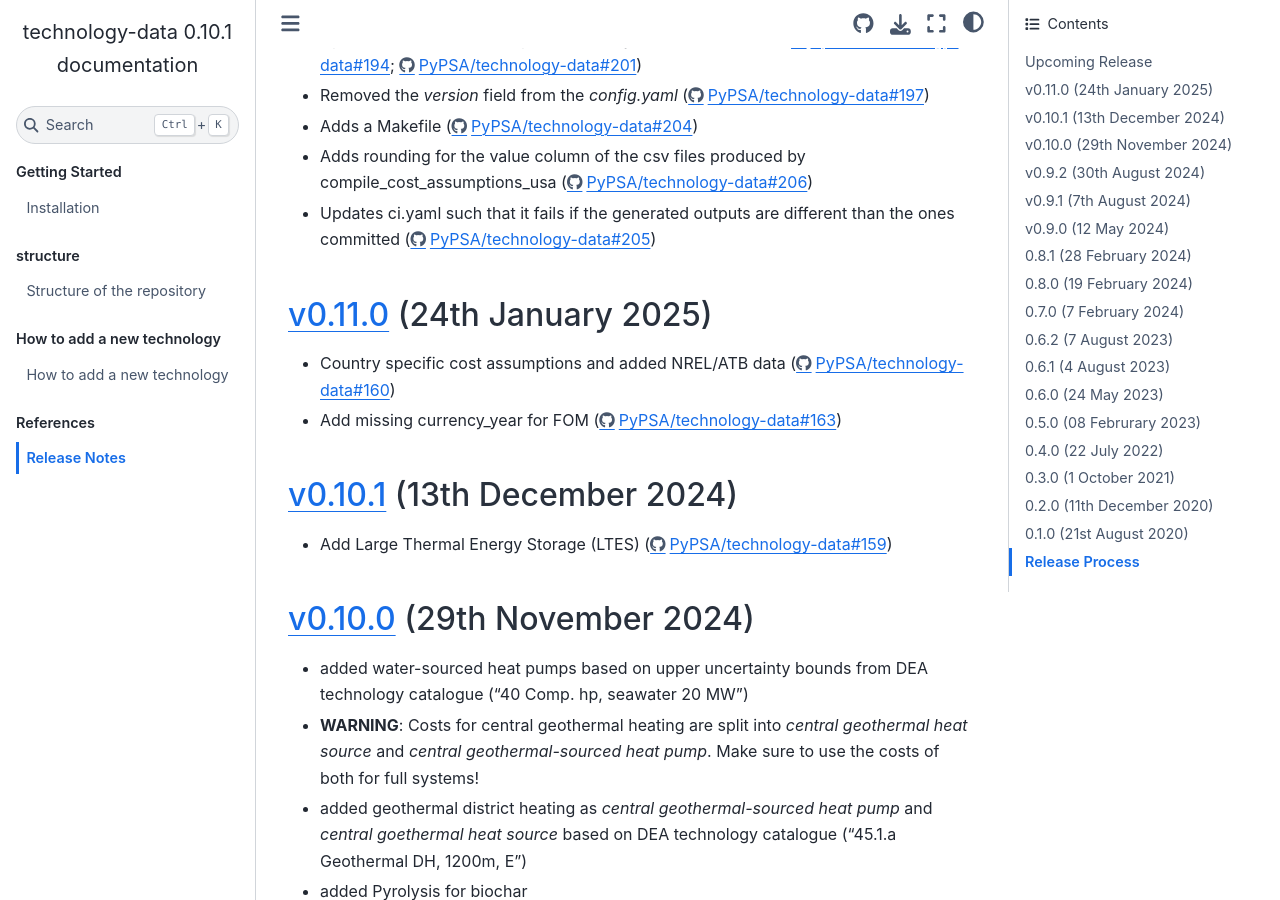
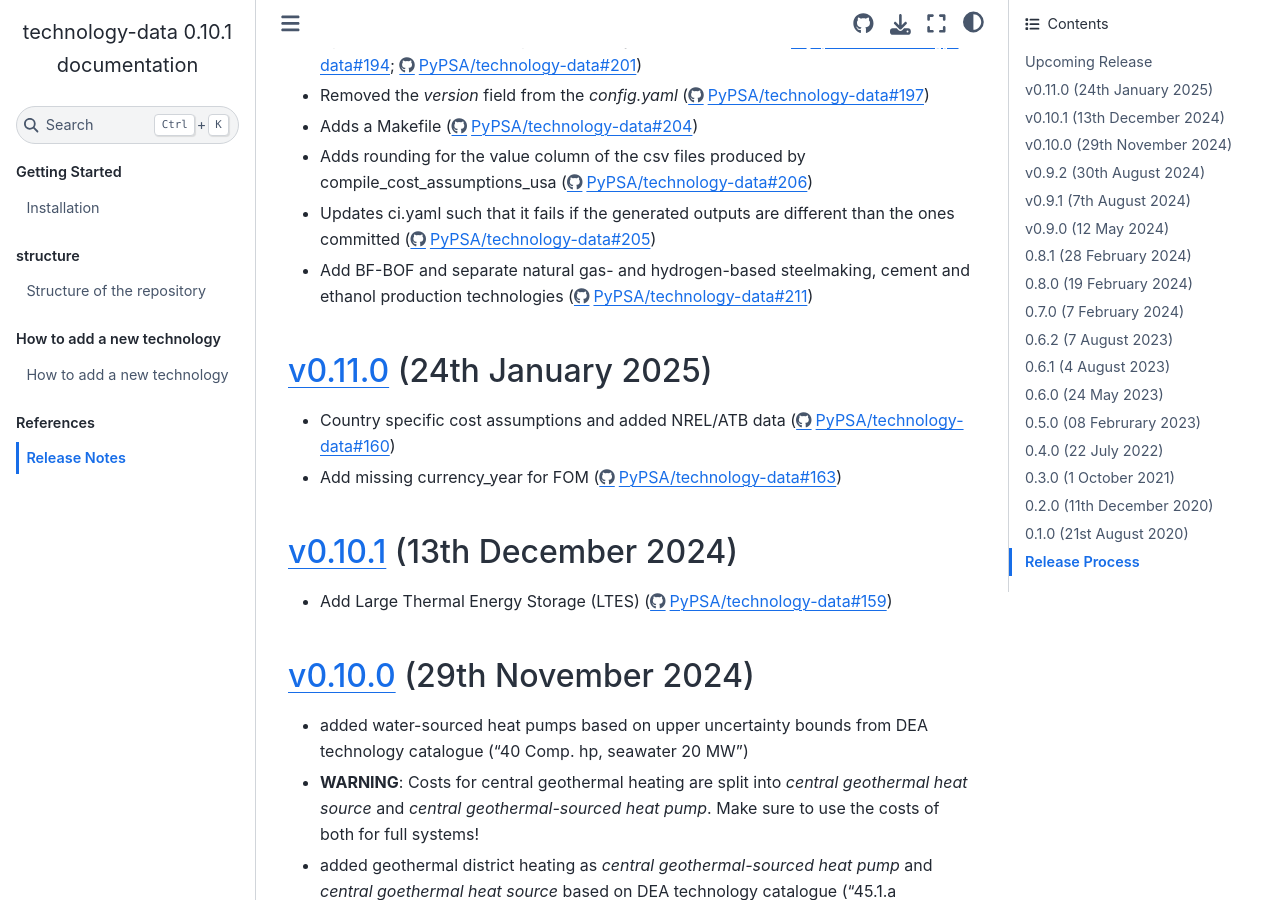
Before and after one commit to PyPSA/technology-data, a Sphinx documentation site: the page built from docs/release_notes.rst, in a window 1280 px wide and 900 px high, scrolled down 993 px. Built offline with Sphinx 7.4.7 and the Sphinx Book theme 1.1.4, drawn with Linux system fonts in a browser that asks for light colours.

Commit message:
update release notes

```diff
--- a/docs/release_notes.rst
+++ b/docs/release_notes.rst
@@ -51,6 +51,8 @@ Upcoming Release
 * Adds rounding for the value column of the csv files produced by compile_cost_assumptions_usa (https://github.com/PyPSA/technology-data/pull/206)
 
 * Updates ci.yaml such that it fails if the generated outputs are different than the ones committed (https://github.com/PyPSA/technology-data/pull/205)
+
+* Add BF-BOF and separate natural gas- and hydrogen-based steelmaking, cement and ethanol production technologies (https://github.com/PyPSA/technology-data/pull/211)
 
 `v0.11.0 <https://github.com/PyPSA/technology-data/releases/tag/v0.11.0>`__ (24th January 2025)
 =======================================================================================
```
